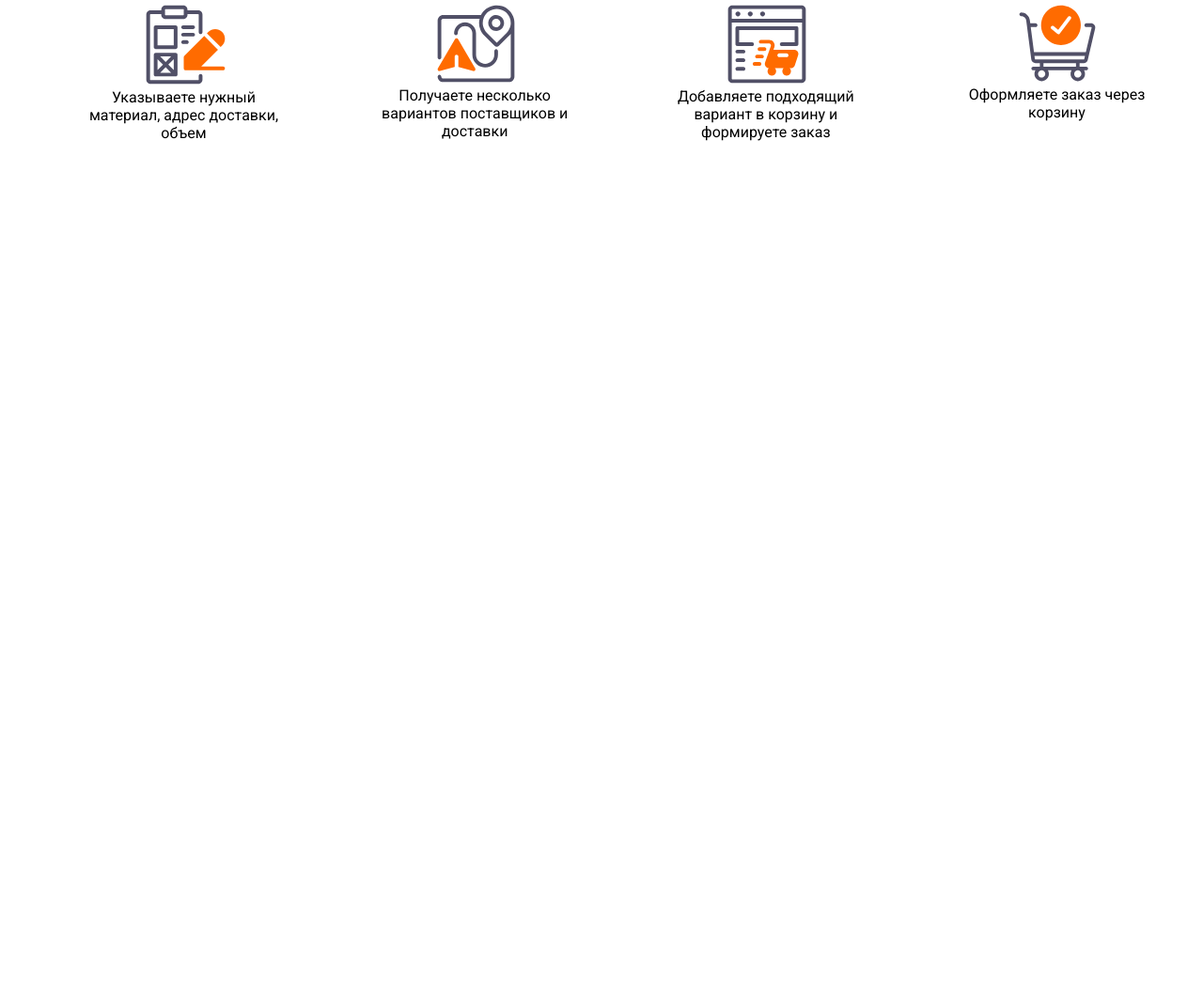
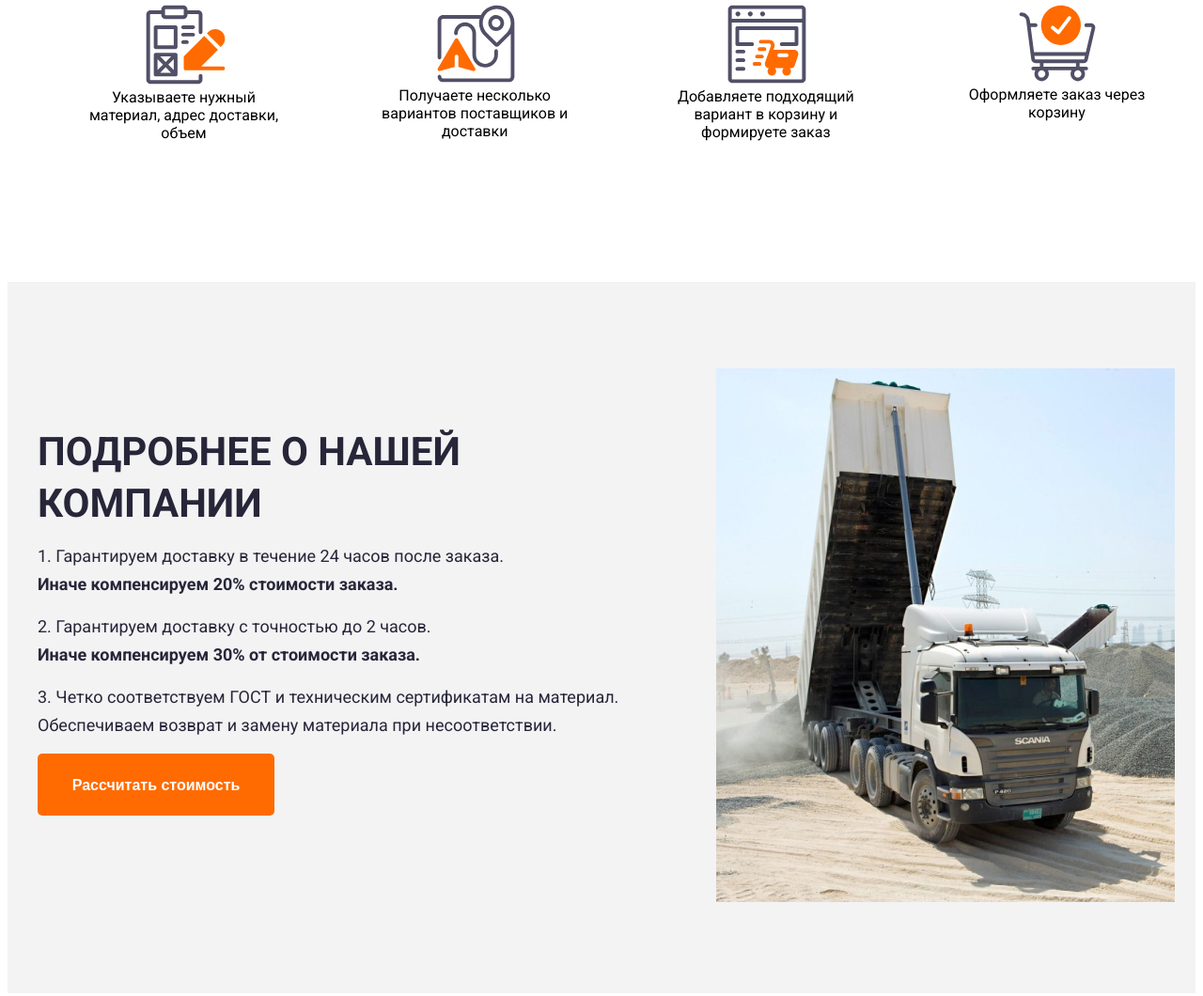
Before and after one commit to ingashevv/Union, a plain HTML site: page index.html in a window 1280 px wide. Shown: the part 1360-2420 px from the top of the page at 94% size. Before the commit the page ends 1660 px from the top, so only its background shows below. Drawn offline with Linux system fonts and the light colour scheme.

Commit message:
added about

```diff
--- a/css/style.css
+++ b/css/style.css
@@ -248,14 +248,16 @@ body {
     font-size: 16px;
     color: #000000;
 }
-.service__box ul li img{
+
+.service__box ul li img {
     margin-left: 75px;
 }
 
 .service__box ul li {
     list-style: none;
 }
-.service__inner-title{
+
+.service__inner-title {
     width: 567px;
     height: 62px;
     font-weight: 700;
@@ -266,3 +268,64 @@ color: #272639;
     margin-left: 318px;
     margin-bottom: 100px;
 }
+
+.about {
+    background-color: rgba(58, 57, 74, 0.06);
+}
+
+.about__inner {
+    display: flex;
+}
+
+.about__info {
+    width: 628px;
+    margin-right: 94px;
+    margin-top: 153px;
+}
+
+.about__image {
+    margin-top: 92px;
+    margin-bottom: 93px;
+}
+
+.about__info-title {
+    width: 450px;
+    height: 110px;
+    font-weight: 700;
+    font-size: 42px;
+    line-height: 55px;
+    text-transform: uppercase;
+    color: #272639;
+    margin-bottom: 14px;
+}
+
+.about__info-text {
+    width: 628px;
+    height: 75px;
+    font-weight: 400;
+    font-size: 18px;
+    line-height: 30px;
+    color: #272639;
+}
+
+.about__info-text span {
+    font-weight: 700;
+}
+
+.about__info-btn button {
+    width: 252px;
+    height: 66px;
+    background: #FF6B00;
+    border-radius: 5px;
+    border: none;
+}
+
+.about__info-btn span {
+    width: 173px;
+    height: 19px;
+    font-weight: 700;
+    font-size: 16px;
+    line-height: 19px;
+    color: #FFFFFF;
+    cursor: pointer;
+}
--- a/index.html
+++ b/index.html
@@ -38,7 +38,8 @@
             </div>
             <div class="header__content">
                 <div class="header__content-title">
-                    Быстрый расчет стоимости стройматериалов и доставки по всей Украине <span> с использованием искусственного интеллекта</span>
+                    Быстрый расчет стоимости стройматериалов и доставки по всей Украине <span> с использованием
+                        искусственного интеллекта</span>
                 </div>
                 <div class="header__content-form">
                     <form>
@@ -113,6 +114,33 @@
             </div>
         </div>
     </section>
+    <section class="about">
+        <div class="container">
+            <div class="about__inner">
+                <div class="about__info">
+                    <div class="about__info-title">Подробнее о нашей компании</div>
+                    <div class="about__info-text">
+                        1. Гарантируем доставку в течение 24 часов после заказа. <br>
+                        <span>Иначе компенсируем 20% стоимости заказа.</span>
+                    </div>
+                    <div class="about__info-text">
+                        2. Гарантируем доставку с точностью до 2 часов. <br>
+                        <span>Иначе компенсируем 30% от стоимости заказа. </span>
+                    </div>
+                    <div class="about__info-text">
+                        3. Четко соответствуем ГОСТ и техническим сертификатам на материал.
+                        Обеспечиваем возврат и замену материала при несоответствии.
+                    </div>
+                    <div class="about__info-btn">
+                        <button><span>Рассчитать стоимость</span></button>
+                    </div>
+                </div>
+                <div class="about__image">
+                    <img src="images/4498685790 1.jpg">
+                </div>
+            </div>
+        </div>
+    </section>
 </body>
 
 </html>
```
Also changed, not shown: images/4498685790 1.jpg (added). Lines whose indentation alone changed are shown as unchanged.
